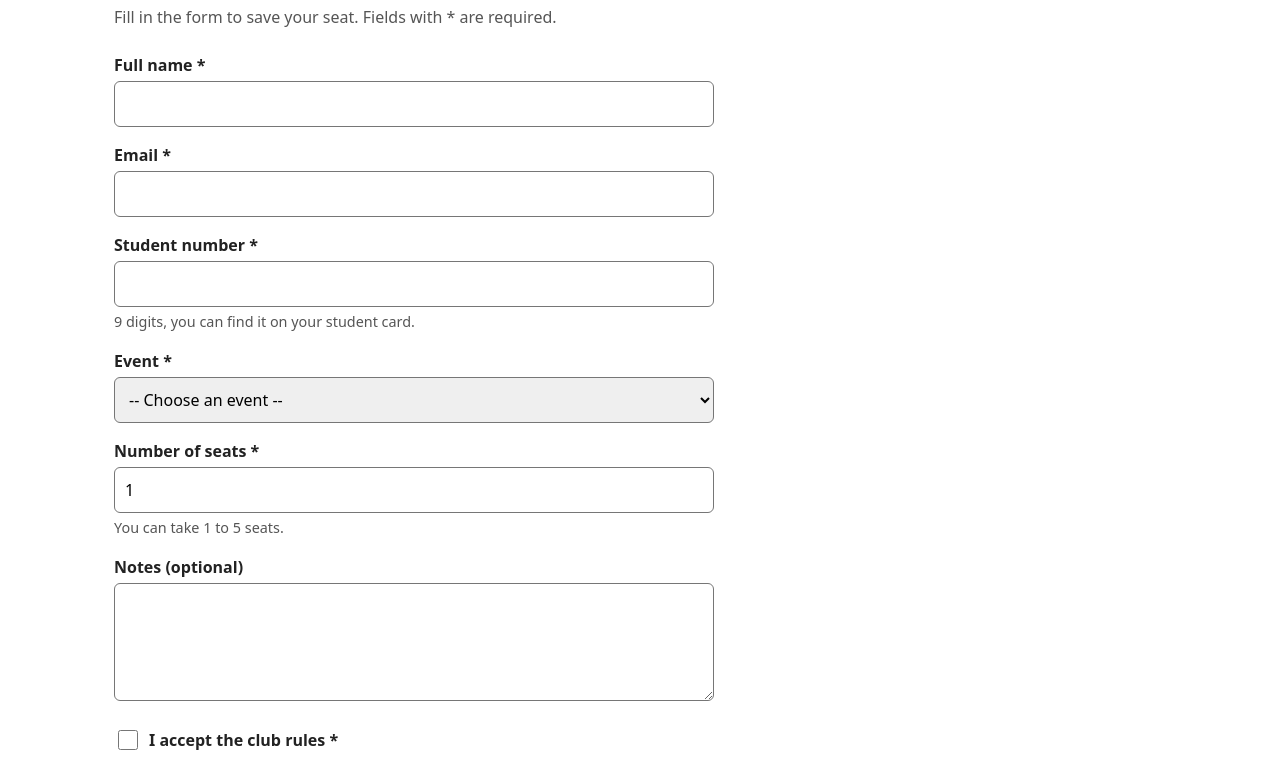
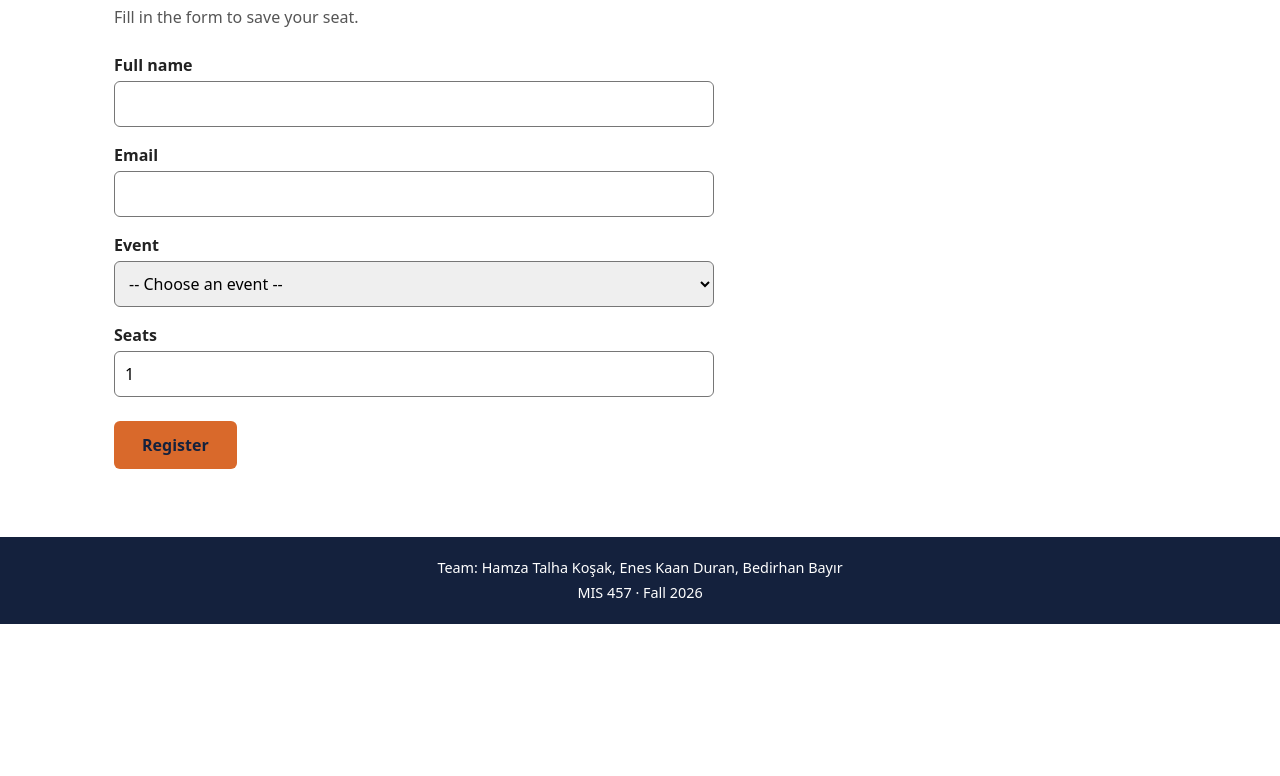
Before and after one commit to HamzaTKosak/club-events, a plain HTML site: page register.html in a window 1280 px wide. Shown: the part 176-952 px from the top of the page. After the commit the page ends 800 px from the top, so only its background shows below. Drawn offline with Linux system fonts and the light colour scheme.

Commit message:
Keep only the required pages and simplify the form

```diff
--- a/register.html
+++ b/register.html
@@ -5,12 +5,9 @@
   <meta name="viewport" content="width=device-width, initial-scale=1">
   <meta name="description" content="Register for a student club event.">
   <title>Club Events - Register</title>
-  <link rel="icon" href="favicon.svg" type="image/svg+xml">
   <link rel="stylesheet" href="style.css">
 </head>
 <body>
-  <a class="skip-link" href="#main">Skip to main content</a>
-
   <header>
     <a class="logo" href="index.html">Club Events</a>
     <nav aria-label="Main menu">
@@ -20,22 +17,18 @@
     </nav>
   </header>
 
-  <main id="main">
+  <main>
     <h1>Register for an event</h1>
-    <p class="intro">Fill in the form to save your seat. Fields with * are required.</p>
+    <p class="intro">Fill in the form to save your seat.</p>
 
-    <form action="thanks.html" method="get">
-      <label for="name">Full name *</label>
-      <input id="name" name="name" type="text" autocomplete="name" required>
+    <form>
+      <label for="name">Full name</label>
+      <input id="name" name="name" type="text" required>
 
-      <label for="email">Email *</label>
-      <input id="email" name="email" type="email" autocomplete="email" required>
+      <label for="email">Email</label>
+      <input id="email" name="email" type="email" required>
 
-      <label for="student-number">Student number *</label>
-      <input id="student-number" name="studentNumber" type="text" inputmode="numeric" pattern="[0-9]{9}" required aria-describedby="student-number-help">
-      <p class="help" id="student-number-help">9 digits, you can find it on your student card.</p>
-
-      <label for="event">Event *</label>
+      <label for="event">Event</label>
       <select id="event" name="event" required>
         <option value="">-- Choose an event --</option>
         <option value="robotics">Robotics Workshop (Oct 23)</option>
@@ -46,17 +39,8 @@
         <option value="games">Board Game Night (Nov 5)</option>
       </select>
 
-      <label for="seats">Number of seats *</label>
-      <input id="seats" name="seats" type="number" min="1" max="5" value="1" required aria-describedby="seats-help">
-      <p class="help" id="seats-help">You can take 1 to 5 seats.</p>
-
-      <label for="notes">Notes (optional)</label>
-      <textarea id="notes" name="notes" rows="4"></textarea>
-
-      <p class="checkbox">
-        <input id="rules" name="rules" type="checkbox" required>
-        <label for="rules">I accept the club rules *</label>
-      </p>
+      <label for="seats">Seats</label>
+      <input id="seats" name="seats" type="number" min="1" max="5" value="1" required>
 
       <button type="submit">Register</button>
     </form>
--- a/style.css
+++ b/style.css
@@ -28,23 +28,9 @@ body {
 a:focus-visible,
 input:focus-visible,
 select:focus-visible,
-textarea:focus-visible,
 button:focus-visible {
   outline: 3px solid var(--accent);
   outline-offset: 2px;
-}
-
-.skip-link {
-  position: absolute;
-  left: -999px;
-  top: 8px;
-  background: var(--accent);
-  color: var(--dark);
-  padding: 8px 12px;
-}
-
-.skip-link:focus {
-  left: 8px;
 }
 
 /* ---------- Header (Flexbox) ---------- */
@@ -183,41 +169,12 @@ label {
 }
 
 input,
-select,
-textarea {
+select {
   width: 100%;
   padding: 10px;
   border: 1px solid #767676;
   border-radius: 6px;
   font: inherit;
-}
-
-/* red border after the user typed something wrong */
-input:user-invalid,
-select:user-invalid {
-  border: 2px solid #c00000;
-}
-
-.help {
-  margin: 4px 0 0;
-  font-size: 0.9rem;
-  color: var(--gray);
-}
-
-.checkbox {
-  display: flex;
-  align-items: center;
-  gap: 8px;
-  margin-top: 20px;
-}
-
-.checkbox input {
-  width: 20px;
-  height: 20px;
-}
-
-.checkbox label {
-  margin: 0;
 }
 
 form button {
```
Also changed, not shown: index.html (+1 -4 lines), thanks.html (deleted, +0 -34 lines), README.md, favicon.svg (deleted).
